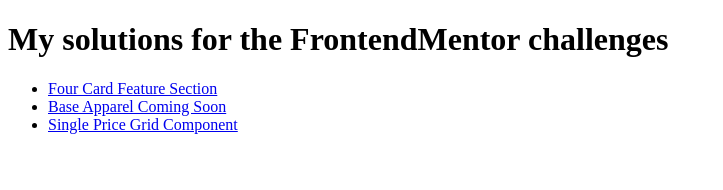
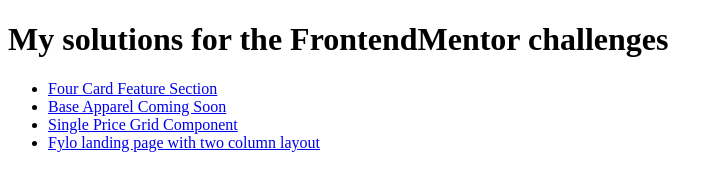
Before and after one commit to tadomaitis/frontendMentor, a plain HTML site: page index.html in a window 1280 px wide. Shown: the whole page, without its empty margins (0-723 px from the left). Drawn offline with Linux system fonts and the light colour scheme.

Commit message:
Add Fylo landing page index to jobs list

```diff
--- a/index.html
+++ b/index.html
@@ -24,6 +24,11 @@
           Single Price Grid Component
         </a>
       </li>
+      <li>
+        <a href="./fylo-landing-page-with-two-column-layout/index.html">
+          Fylo landing page with two column layout
+        </a>
+      </li>
     </ul>
   </body>
 </html>
```
